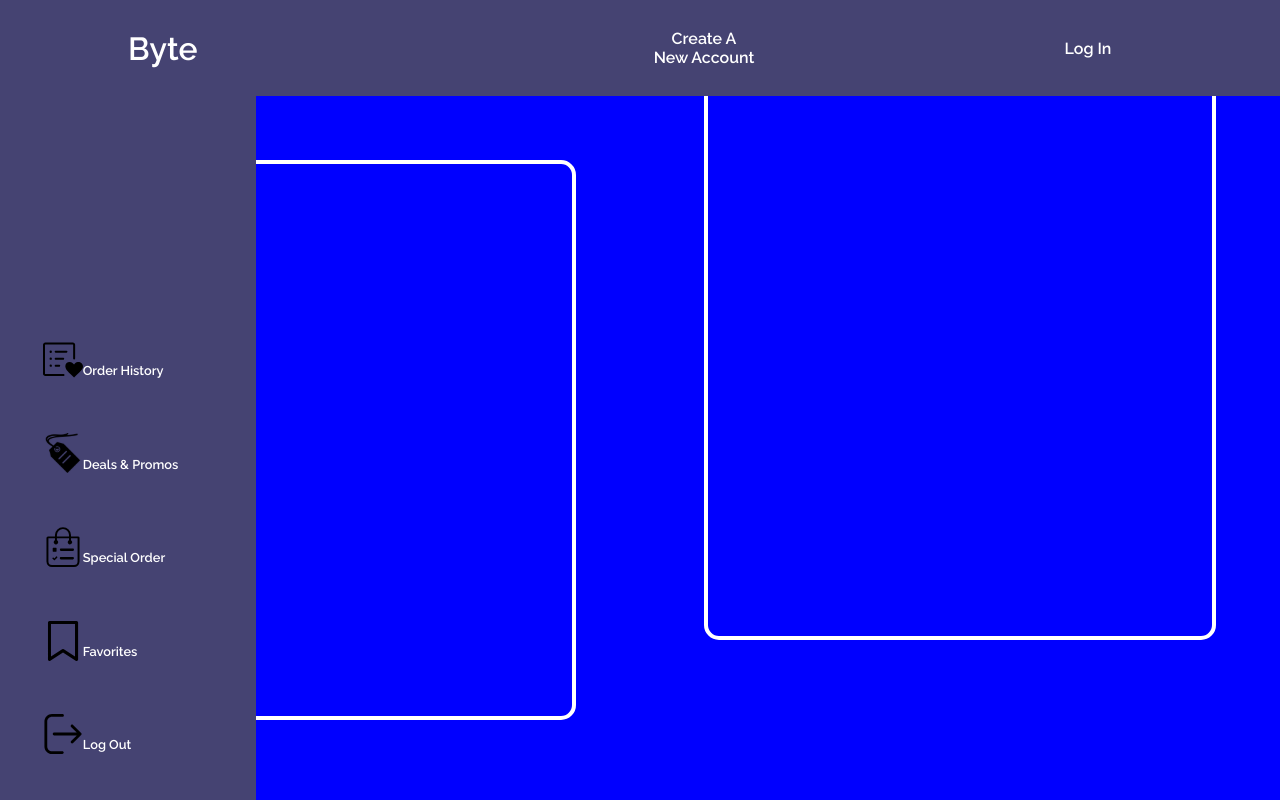
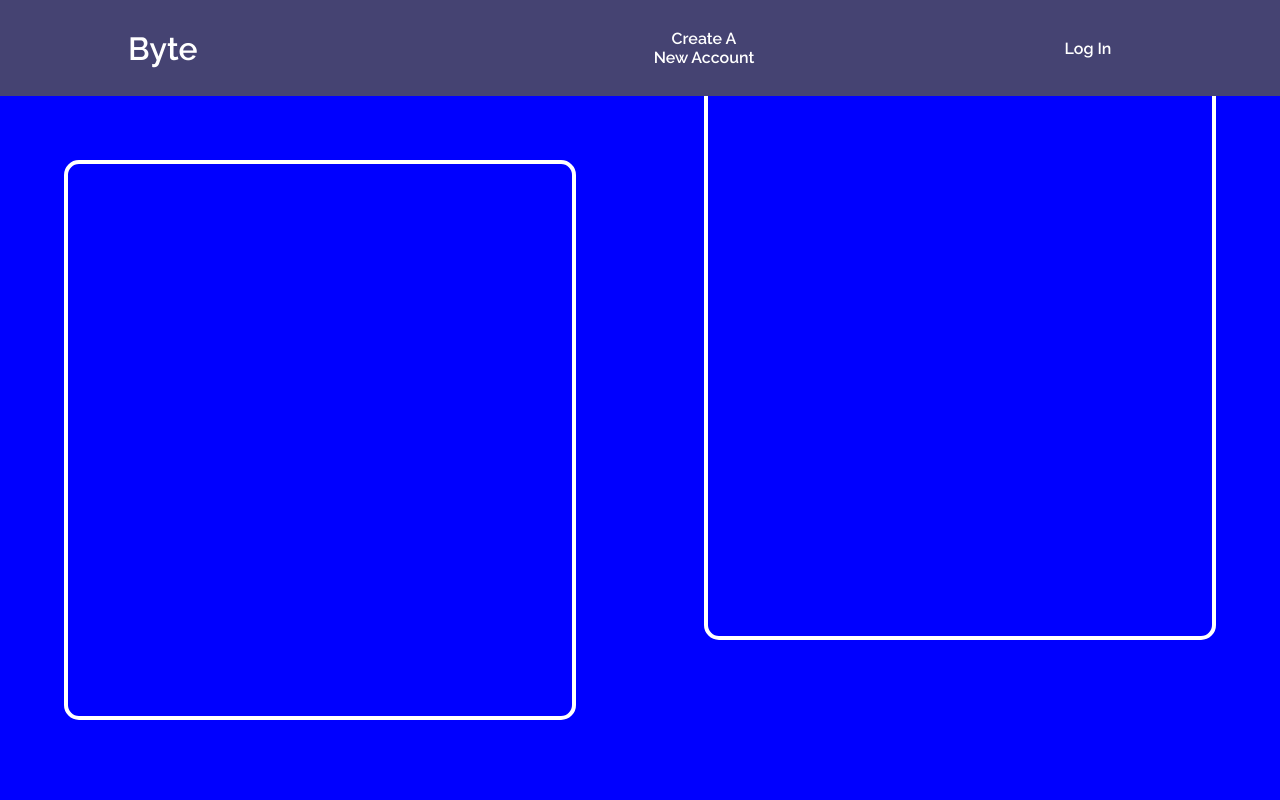
Before and after one commit to Doenut999/Byte, a React (Create React App) app: page /pw in a window 1280 px wide. Built offline with nearby package versions, Linux system fonts and the light colour scheme.

Commit message:
overflow-x hidden in paywall

```diff
--- a/src/components/Paywall/Paywall.js
+++ b/src/components/Paywall/Paywall.js
@@ -66,7 +66,7 @@ margin-left: 10vw;
 
 const PaywallView = styled.div`
   z-index: 19;
-  //position: relative;
+  position: relative;
   overflow-x: hidden;
 
   background-color: white;
```
